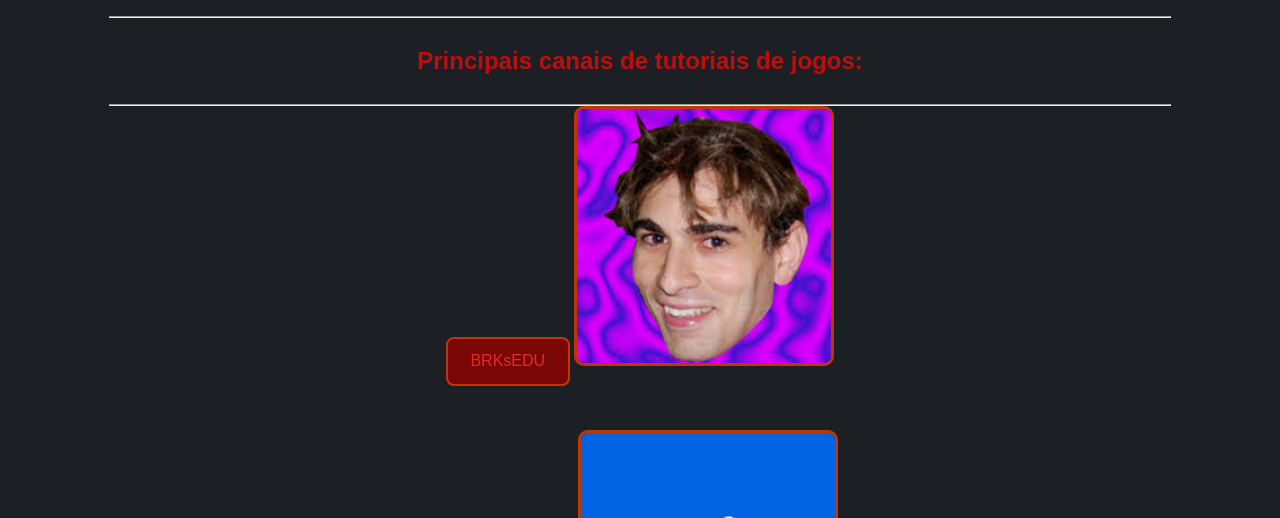
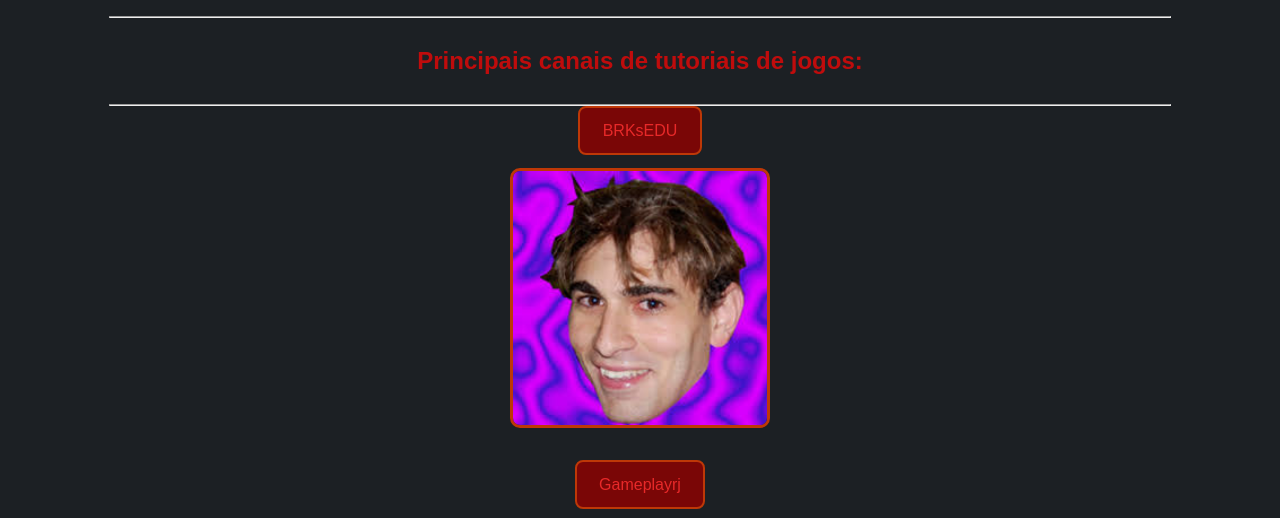
Before and after one commit to Edwardcalistenic/Tutorial-Br, a plain HTML site: page inicial.html in a window 1280 px wide. Shown: the part 212-730 px from the top of the page. Drawn offline with Linux system fonts and the light colour scheme; a web font is replaced by a local one.

Commit message:
Atualizaçaõ: Tutorial de jogos BR

```diff
--- a/desing/inicial.css
+++ b/desing/inicial.css
@@ -95,8 +95,10 @@ body {
   margin-bottom: 0.8em;
 }
 
-/* IMAGENS */
+/* IMAGENS CENTRALIZADAS */
 .card--img {
+  display: block;       /* transforma a imagem em bloco */
+  margin: 0 auto;       /* centraliza horizontalmente */
   width: 100%;
   max-width: 260px;
   border: 3px solid var(--cor-borda);
```
